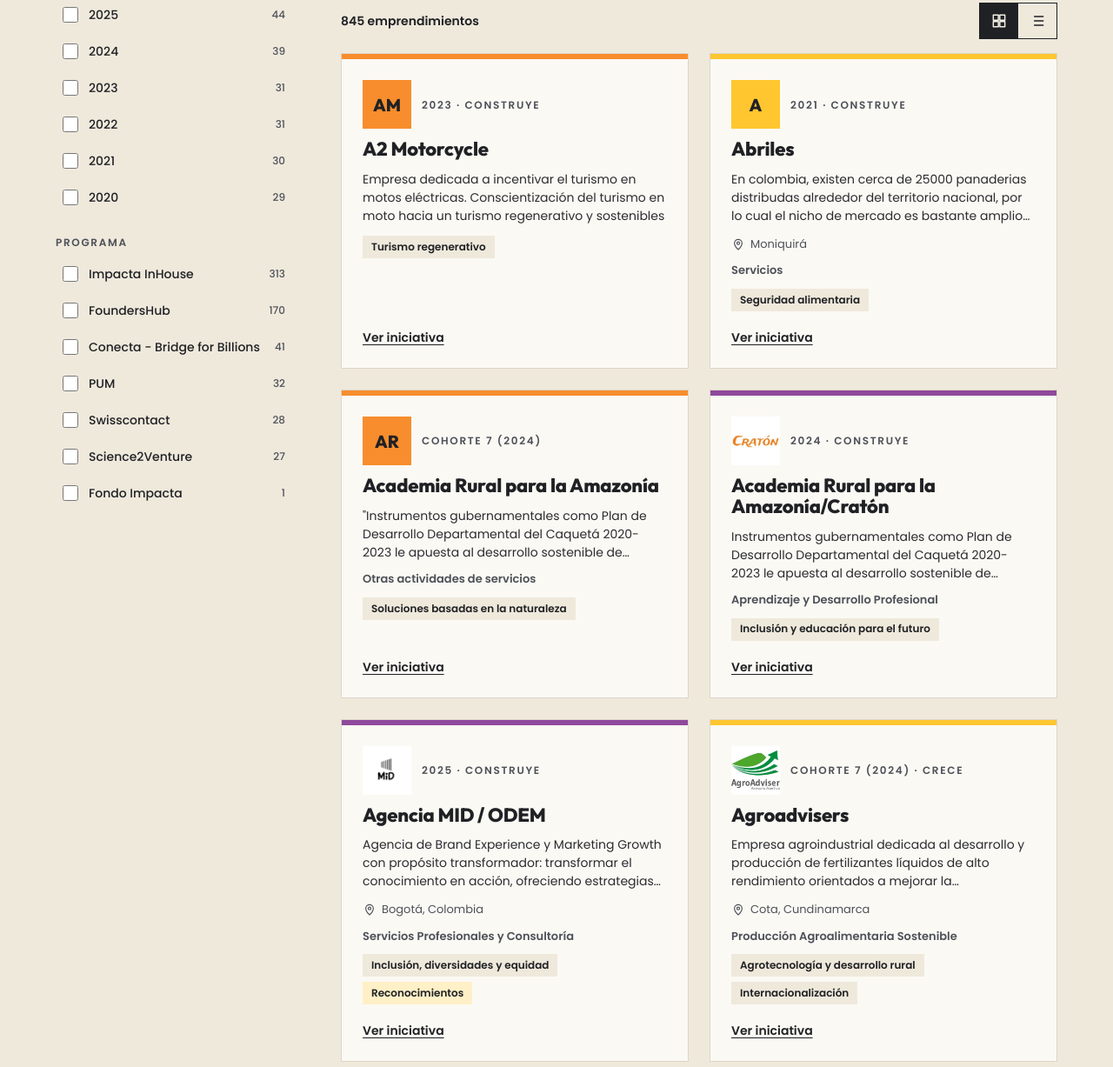
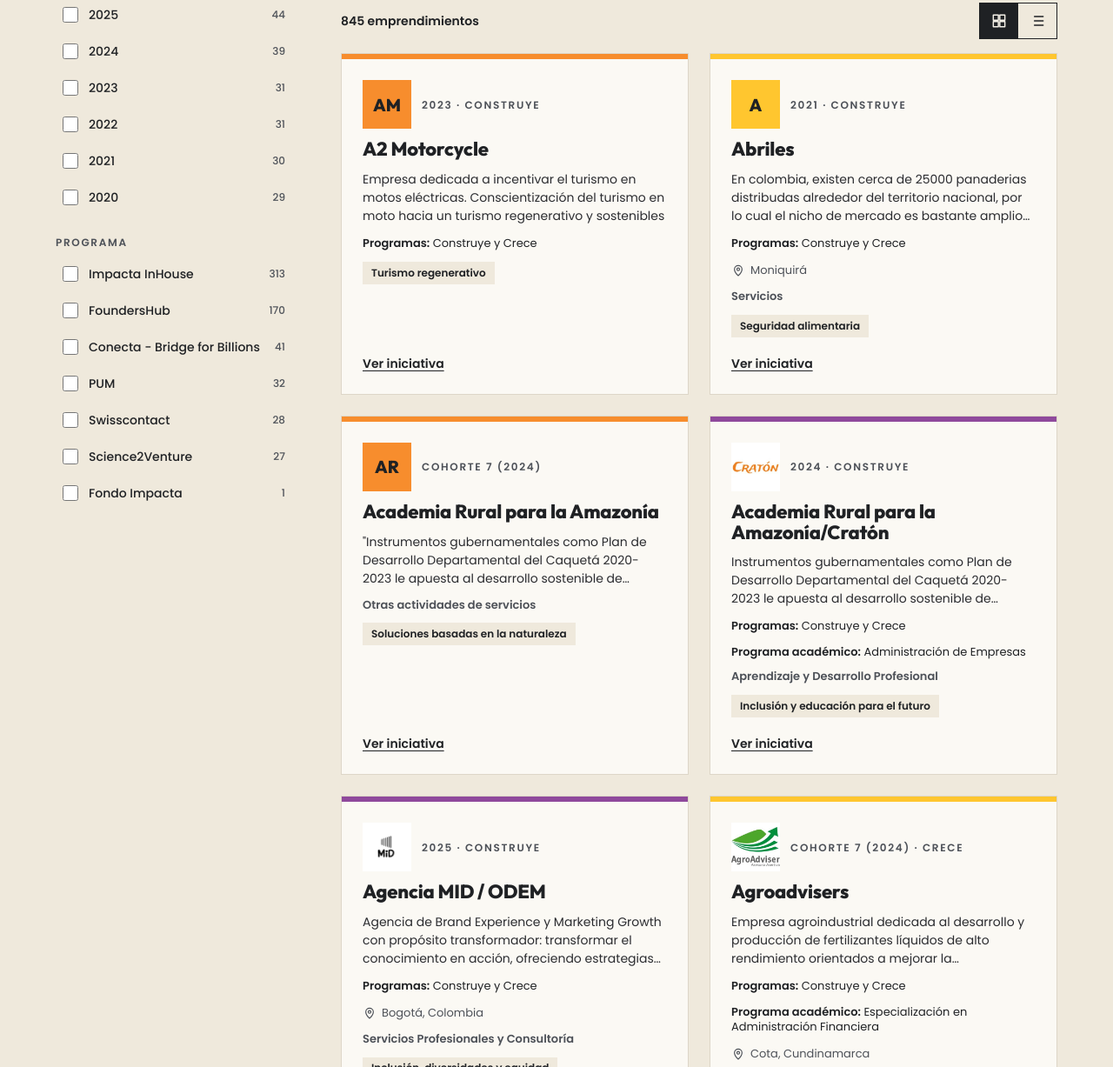
Before and after one commit to EanFoundersHub/dashboardimpacta2026, a plain HTML site: page index.html in a window 1280 px wide. Shown: the part 4040-5267 px from the top of the page at 87% size. Drawn offline with Linux system fonts and the light colour scheme.

Commit message:
Show academic and participation programs on portfolio cards

```diff
--- a/index.html
+++ b/index.html
@@ -47,7 +47,7 @@
     <div class="ir-footer__legal">Universidad Ean · Ean Impacta · Datos declarados por los emprendimientos. Corte 2026.</div>
   </div>
 </footer>
-<script src="js/app.js?v=explorar-portafolio-1" type="module"></script>
+<script src="js/app.js?v=explorar-programas-2" type="module"></script>
 <script src="js/motion.js?v=cover-logos-2" defer></script>
 </body>
 </html>
--- a/js/app.js
+++ b/js/app.js
@@ -233,8 +233,12 @@ function filterList(q) {
 }
 function facetOptions(F) { const m = new Map(); DATA.startups.forEach(s => F.get(s).forEach(v => m.set(v, (m.get(v) || 0) + 1)));
   let arr = [...m.entries()]; arr.sort(F.key === 'cohorte' || F.key === 'ods' ? (a, b) => a[0].localeCompare(b[0], 'es', { numeric: true }) : (a, b) => b[1] - a[1]); return F.top ? arr.slice(0, F.top) : arr; }
+const reportedPrograms = s => [...new Set([
+  ...(s.programas2026 || []),
+  ...((s.fases || []).some(fase => /^(construye|crece)$/i.test(fase.trim())) ? ['Construye y Crece'] : []),
+])];
 const programMembership = (s, selected = []) => {
-  const programs = s.programas2026 || [];
+  const programs = reportedPrograms(s);
   if (!programs.length) return '';
   const focused = selected.filter(program => programs.includes(program));
   const others = programs.filter(program => !focused.includes(program));
@@ -248,6 +252,7 @@ const card = (s, selectedPrograms = []) => { const col = VERT_COLOR(s.vertical);
   <span class="ir-card__top"><span class="ir-card__logo" aria-hidden="true">${s.logo ? `<img src="${esc(s.logo)}" alt="">` : esc(initials(s.nombre))}</span>${meta ? `<span class="ir-label">${esc(meta)}</span>` : ''}</span>
   <h3 class="ir-card__name">${esc(s.nombre)}</h3>${s.descripcion ? `<p class="ir-card__desc">${esc(s.descripcion)}</p>` : ''}
   ${programMembership(s, selectedPrograms)}
+  ${s.formacionEan?.programa ? `<span class="ir-card__programs"><span><b>Programa académico:</b> ${esc(s.formacionEan.programa)}</span></span>` : ''}
   ${Number.isFinite(s.science2venture2026?.montoFinanciacionCop) ? `<span class="ir-label" style="text-transform:none;letter-spacing:0;font-size:13px"><b>Financiación Science2Venture:</b> ${cop(s.science2venture2026.montoFinanciacionCop)}</span>` : ''}
   ${s.ubicacion ? `<span class="ir-card__meta">${ICON('pin')}${esc(s.ubicacion)}</span>` : ''}${s.sector ? `<span class="ir-label" style="text-transform:none;letter-spacing:0;font-size:13px">${esc(s.sector)}</span>` : ''}
   ${tags ? `<span class="ir-card__tags">${tags}</span>` : ''}<span class="ir-card__cta">Ver iniciativa</span></span></a>`; };
@@ -335,7 +340,7 @@ function viewDirectory(q) {
 function viewDossier(id) {
   const s = BYID.get(id); if (!s) return `<section class="ir-section"><div class="ir-container"><h1 class="ir-section__title" tabindex="-1">Iniciativa no encontrada</h1><p><a href="#/portafolio">Volver al portafolio</a></p></div></section>`;
   const m = s.medicion || {}, col = VERT_COLOR(s.vertical);
-  const facts = [['Programas', (s.programas2026 || []).join(' · ')], ['Cohorte', s.cohorte], ['Financiación Science2Venture', Number.isFinite(s.science2venture2026?.montoFinanciacionCop) ? cop(s.science2venture2026.montoFinanciacionCop) : null], ['Fase', (s.fases || []).join(' · ')], ['Ubicación', s.ubicacion], ['Sector', s.sector], ['Vertical', s.vertical], ['Año de participación', (s.anios || []).join(', ')]].filter(f => f[1]);
+  const facts = [['Programas', reportedPrograms(s).join(' · ')], ['Cohorte', s.cohorte], ['Financiación Science2Venture', Number.isFinite(s.science2venture2026?.montoFinanciacionCop) ? cop(s.science2venture2026.montoFinanciacionCop) : null], ['Fase', (s.fases || []).join(' · ')], ['Ubicación', s.ubicacion], ['Sector', s.sector], ['Vertical', s.vertical], ['Año de participación', (s.anios || []).join(', ')]].filter(f => f[1]);
   const blocks = [
     s.formacionEan && ['Afiliación y formación académica', `<p>${esc([s.formacionEan.afiliacion, s.formacionEan.programa, s.formacionEan.vinculo].filter(Boolean).join(' · '))}</p>`],
     s.enlacesCanva?.length && ['Sitio web y redes sociales', `<div class="ir-card__tags">${s.enlacesCanva.filter(link => /^https?:\/\//i.test(link.url)).map(link => `<a class="ir-btn ir-btn--small" href="${esc(link.url)}" target="_blank" rel="noopener noreferrer">${esc(link.nombre)} ${ICON('flecha')}</a>`).join('')}</div>`],
@@ -439,7 +444,7 @@ window.addEventListener('hashchange', () => render(true));
 (async () => {
   const main = $('#main'); main.innerHTML = `<div class="ir-container ir-section"><div class="ir-grid">${Array.from({ length: 6 }, () => `<div class="ir-card ir-card--skeleton"><span class="ir-card__bar ir-sk"></span><span class="ir-card__body"><span class="ir-sk" style="width:56px;height:56px"></span><span class="ir-sk" style="height:22px;width:70%"></span><span class="ir-sk" style="height:54px"></span></span></div>`).join('')}</div></div>`;
   try {
-    const [startups, insights, programs2026] = await Promise.all([fetch('data/startups.json?v=explorar-portafolio-1').then(r => r.json()), fetch('data/insights.json?v=20261118').then(r => r.json()), fetch('data/programs2026.json?v=20261118').then(r => r.json())]);
+    const [startups, insights, programs2026] = await Promise.all([fetch('data/startups.json?v=explorar-programas-2').then(r => r.json()), fetch('data/insights.json?v=20261118').then(r => r.json()), fetch('data/programs2026.json?v=20261118').then(r => r.json())]);
     DATA = { startups, insights, programs2026 }; startups.forEach(s => BYID.set(s.id, s)); render(false);
   } catch (err) { main.innerHTML = `<div class="ir-container ir-section"><h1 class="ir-section__title" tabindex="-1">No pudimos cargar el informe</h1><p>Abre el sitio desde un servidor (ver README) y vuelve a intentarlo.</p><button class="ir-btn ir-btn--primary" onclick="location.reload()">Reintentar</button></div>`; }
 })();
```
